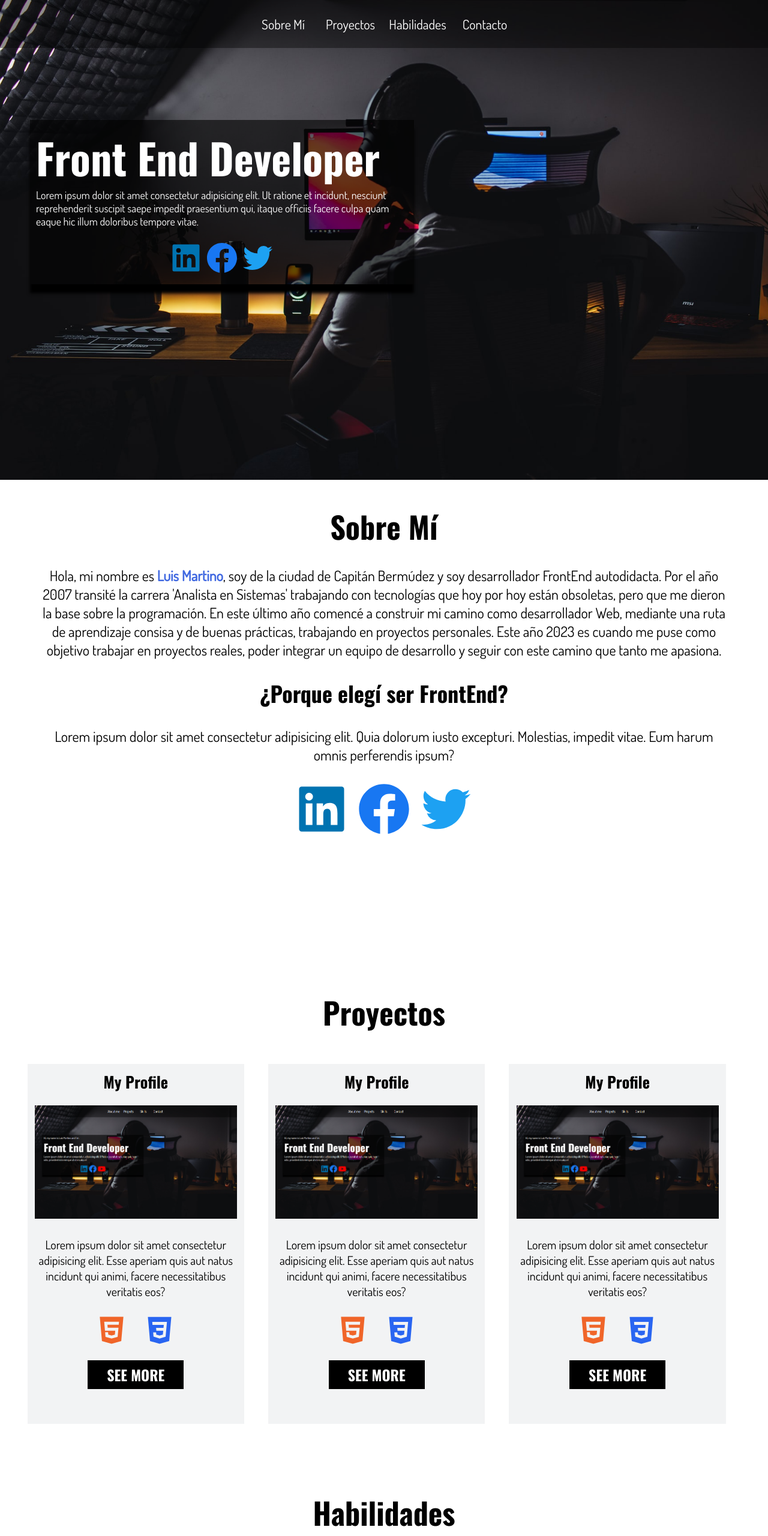
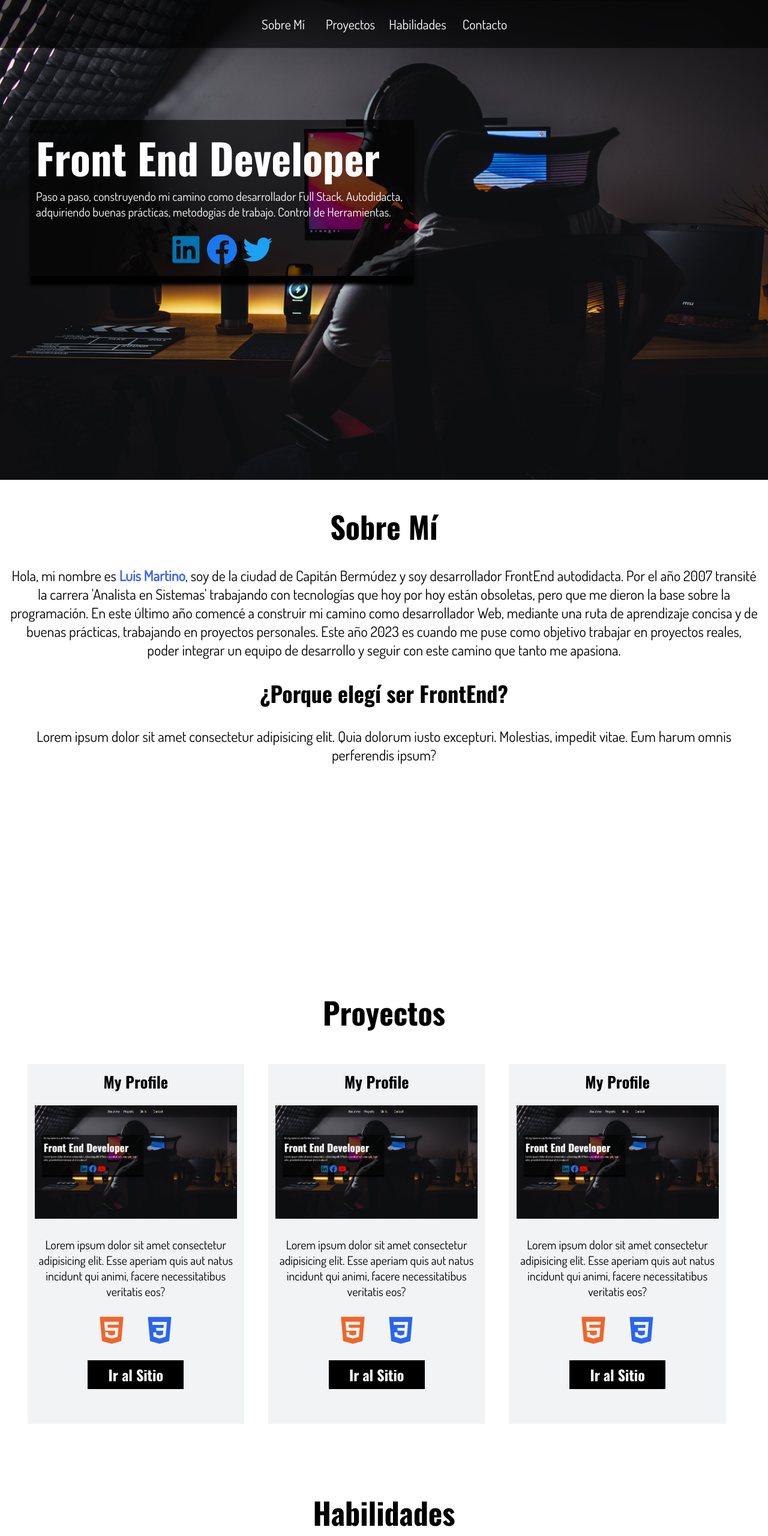
Before and after one commit to m4rtin0luis/myProfile, a plain HTML site: page index.html in a window 1280 px wide. Shown: the top 2561 px of the page at 60% size. Drawn offline with nearby package versions, Linux system fonts and the light colour scheme.

Commit message:
commit 12

```diff
--- a/css/header.css
+++ b/css/header.css
@@ -1,4 +1,12 @@
 /* Header Styles */
+
+/* Custon Properties */
+:root{
+    --paragraphFont: 'Dosis', sans-serif;
+    --titleFont: 'Oswald', sans-serif;
+    --backgroundTransparent: rgb(0, 0, 0, 0.6);
+}
+
 
 /* ------------------------------------------- */
 header{
@@ -9,13 +17,14 @@ header{
 }
 /* ------------------------------------------- */
 
-
+/* ------------------------------------------- */
+/* Nav */
 /* ------------------------------------------- */
 nav{
     /* Bloque Padre del nav */
     /* border: 1px solid white; */
     width: 100%; height: 80px;
-    background-color: rgb(0, 0, 0, 0.4);
+    background-color: var(--backgroundTransparent);
     display: flex;
     justify-content: center;
     align-items: center;
@@ -54,7 +63,7 @@ nav{
 .header-texts{
     /* Es el contenedor de la presentación donde esta el título el párrafo y las redes sociales. */
     width: 50%; height: auto;
-    background-color: rgb(0, 0, 0, 0.6);
+    background-color: var(--backgroundTransparent);
     display: flex;
     flex-direction: column;
     position: absolute;
@@ -65,14 +74,14 @@ nav{
 
 .header-texts-paragraph{
     /* Primer párrafo del header-texts */
-    font-family: 'Dosis', sans-serif;
-    font-size: 18px;
+    font-family: var(--paragraphFont);
+    font-size: 20px;
     color: white;
 }
 
 .header-texts-title{
     /* Título del header-texts */
-    font-family: 'Oswald', sans-serif;
+    font-family: var(--titleFont);
     font-size: 70px;
     color: white;
 }
@@ -88,6 +97,8 @@ nav{
 .header-texts-redes-images{
     /* Imágenes de las Redes Sociales. */
     width: 60px;
+    transition: 0.5s;
+
 }
 
 .header-texts-redes-images:hover{
--- /dev/null
+++ b/css/index.css
@@ -0,0 +1,56 @@
+/* index.css */
+
+/* ---------------------------- */
+/* CUSTOM PROPERTIES. */
+/* ---------------------------- */
+:root{
+    --tipografiaTitulos: 'Oswald', sans-serif;
+    --tipografiaEnlacesParrafos: 'Dosis', sans-serif;
+    --backgroundTransparent: rgb(0, 0, 0, 0.6);
+}
+
+
+/* ---------------------------- */
+/* HEADER */
+/* ---------------------------- */
+
+/* Contenedor principal header. */
+header{
+    width: 100%; height: 100vh;
+    background-image: url('../images/background.jpg');
+    background-size: cover;
+}
+
+/* Contenedor principal nav. */
+nav{
+    width: 100%; height: 80px;
+    background-color: var(--backgroundTransparent);
+    display: flex;
+    justify-content: center;
+    align-items: center;
+}
+
+/* Contenedor principal de los Enlaces del nav. */
+.nav-links{
+    width: 50%; height: 50%;
+    display: flex;
+    justify-content: center;
+    align-items: center;
+}
+
+
+/* ---------------------------- */
+/* MAIN */
+/* ---------------------------- */
+
+
+
+/* ---------------------------- */
+/* FOOTER */
+/* ---------------------------- */
+
+
+
+/* ---------------------------- */
+/* MEDIA QUERYS */
+/* ---------------------------- */
--- a/css/main.css
+++ b/css/main.css
@@ -1,5 +1,6 @@
 /* Main Styles */
 
+/* ------------------------------------------- */
 main{
     /* Bloque Padre del main */
     width: 100%; height: auto;
@@ -7,13 +8,16 @@ main{
     flex-direction: column;
     align-items: center;
 }
+/* ------------------------------------------- */
+
 
 .main-section-about{
     /* Es el contenedor del section about me. */
     /* border: 1px solid black; */
-    width: 90%; height: 100vh;
+    width: 100%; height: 100vh;
     text-align: center;
     margin-top: 10px;
+    padding: 0 16px;
 }
 
 
@@ -41,17 +45,6 @@ main{
 .main-section-about p span{
     font-weight: bold;
     color: royalblue;
-}
-
-.main-section-about-redes{
-    /* Es el contenedor de las imágenes de las redes sociales. */
-    /* border: 1px solid black; */
-    width: 400px; height: auto;
-    margin: 25px auto;
-}
-
-.main-section-about-redes-images{
-    width: 100px;
 }
 
 /* ------------------------------------------- */
@@ -134,12 +127,15 @@ main{
     background-color: rgb(0, 0, 0);
     color: white;
     text-decoration: none;
+    transition: 0.3s;
     margin: 20px auto;
     padding: 6px 0px;
 }
 
 .card a:hover{
-    background-color: rgb(0, 0, 0, 0.8);
+    width: 90%;
+    color: black;
+    background-color: rgb(0, 0, 0, 0.2);
     transition: 0.3s;
 }
 
--- a/index.html
+++ b/index.html
@@ -22,25 +22,20 @@
         </nav>
         <div class="header-texts">
             <h2 class="header-texts-title">Front End Developer</h2>
-            <p class="header-texts-paragraph">Lorem ipsum dolor sit amet consectetur adipisicing elit. Ut ratione et incidunt, nesciunt reprehenderit suscipit saepe impedit praesentium qui, itaque officiis facere culpa quam eaque hic illum doloribus tempore vitae.</p>
+            <p class="header-texts-paragraph">Paso a paso, construyendo mi camino como desarrollador Full Stack. Autodidacta, adquiriendo buenas prácticas, metodogías de trabajo. Control de Herramientas.</p>
             <div class="header-texts-redes">
-                <a href="#"><img src="icons/link.svg" alt="Linkedin" class="header-texts-redes-images"></a>
-                <a href="#"><img src="icons/facebook.svg" alt="Facebook" class="header-texts-redes-images"></a>
-                <a href="#"><img src="icons/twitter.svg" alt="Youtube" class="header-texts-redes-images"></a>
+                <a href="https://linkedin.com/in/m4rtin0luis" target="_blank"><img src="icons/link.svg" alt="Linkedin" class="header-texts-redes-images"></a>
+                <a href="https://www.facebook.com/m4rtin0luis" target="_blank"><img src="icons/facebook.svg" alt="Facebook" class="header-texts-redes-images"></a>
+                <a href="https://twitter.com/m4rtin0luis" target="_blank"><img src="icons/twitter.svg" alt="Twitter" class="header-texts-redes-images"></a>
             </div>
         </div>
     </header>
     <main>
         <section class="main-section-about" id="about">
             <h2>Sobre Mí</h2>
-            <p>Hola, mi nombre es <span>Luis Martino</span>, soy de la ciudad de Capitán Bermúdez y soy desarrollador FrontEnd autodidacta. Por el año 2007 transité la carrera 'Analista en Sistemas' trabajando con tecnologías que hoy por hoy están obsoletas, pero que me dieron la base sobre la programación. En este último año comencé a construir mi camino como desarrollador Web, mediante una ruta de aprendizaje consisa y de buenas prácticas, trabajando en proyectos personales. Este año 2023 es cuando me puse como objetivo trabajar en proyectos reales, poder integrar un equipo de desarrollo y seguir con este camino que tanto me apasiona.</p>
+            <p>Hola, mi nombre es <span id="myName"></span>, soy de la ciudad de Capitán Bermúdez y soy desarrollador FrontEnd autodidacta. Por el año 2007 transité la carrera 'Analista en Sistemas' trabajando con tecnologías que hoy por hoy están obsoletas, pero que me dieron la base sobre la programación. En este último año comencé a construir mi camino como desarrollador Web, mediante una ruta de aprendizaje concisa y de buenas prácticas, trabajando en proyectos personales. Este año 2023 es cuando me puse como objetivo trabajar en proyectos reales, poder integrar un equipo de desarrollo y seguir con este camino que tanto me apasiona.</p>
             <h3>¿Porque elegí ser FrontEnd?</h3>
             <p>Lorem ipsum dolor sit amet consectetur adipisicing elit. Quia dolorum iusto excepturi. Molestias, impedit vitae. Eum harum omnis perferendis ipsum?</p>
-            <div class="main-section-about-redes">
-                <a href="#"><img src="icons/link.svg" alt="Linkedin" class="main-section-about-redes-images"></a>
-                <a href="#"><img src="icons/facebook.svg" alt="Facebook" class="main-section-about-redes-images"></a>
-                <a href="#"><img src="icons/twitter.svg" alt="Youtube" class="main-section-about-redes-images"></a>
-            </div>
         </section>
         <section class="main-section-projects" id="projects">
             <h2>Proyectos</h2>
@@ -54,7 +49,7 @@
                         <img src="icons/html.svg" alt="">
                         <img src="icons/css.svg" alt="">
                     </div>
-                    <a href="#">SEE MORE</a>
+                    <a href="#">Ir al Sitio</a>
                 </div>
 
                 <div class="card">
@@ -65,7 +60,7 @@
                         <img src="icons/html.svg" alt="">
                         <img src="icons/css.svg" alt="">
                     </div>
-                    <a href="#">SEE MORE</a>
+                    <a href="#">Ir al Sitio</a>
                 </div>
 
                 <div class="card">
@@ -76,7 +71,7 @@
                         <img src="icons/html.svg" alt="">
                         <img src="icons/css.svg" alt="">
                     </div>
-                    <a href="#">SEE MORE</a>
+                    <a href="#">Ir al Sitio</a>
                 </div>
 
             </div>
--- a/js/main.js
+++ b/js/main.js
@@ -0,0 +1,3 @@
+
+const myName = document.getElementById('myName');
+myName.textContent = 'Luis Martino';
```
Also changed, not shown: 4 other files.
